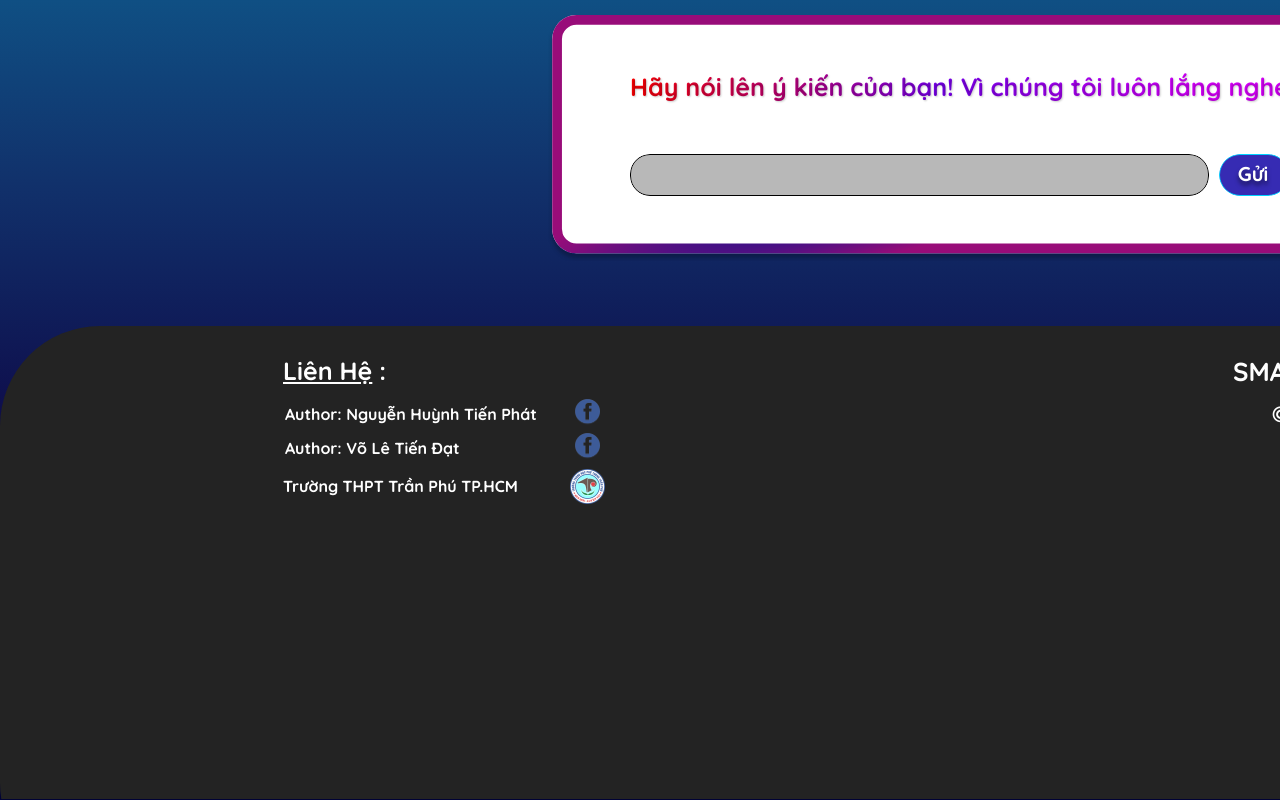
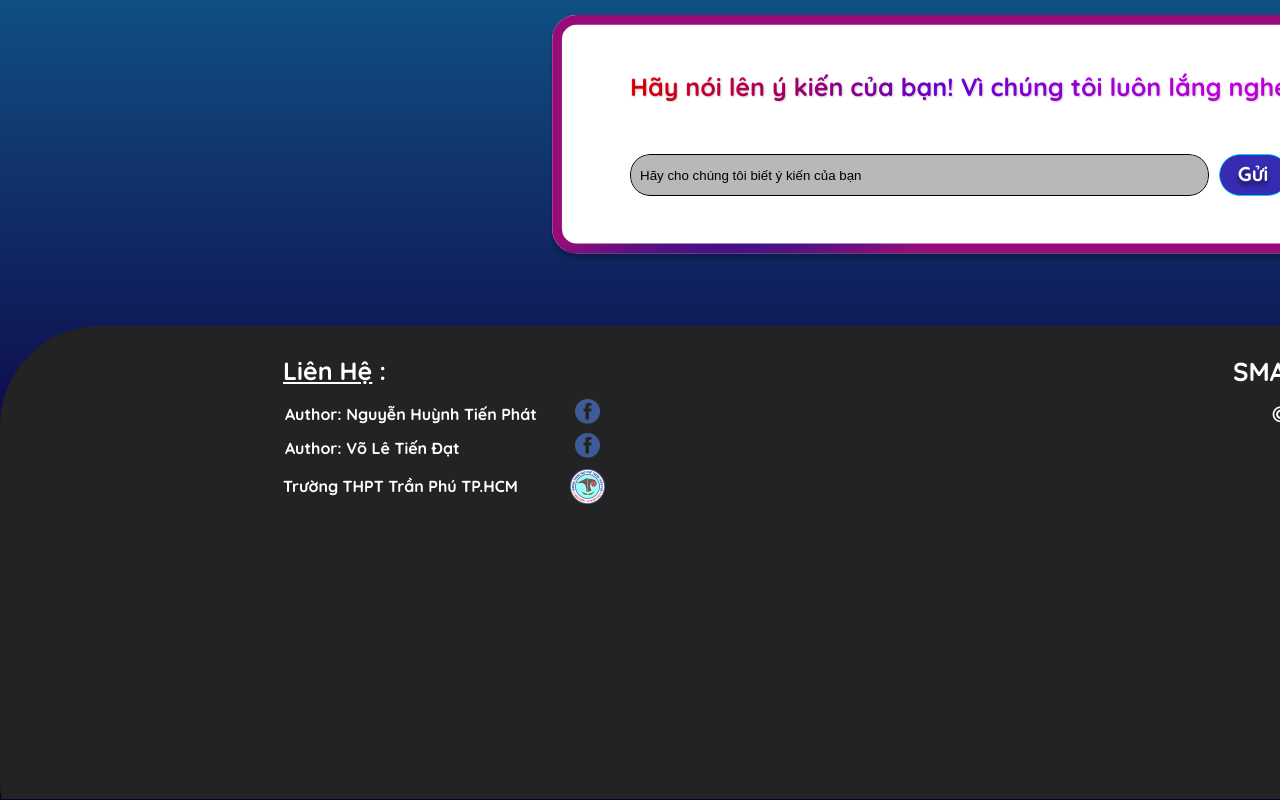
Before and after one commit to Dark-Rhin0/official-information-page, a React (Vite) app: page / in a window 1280 px wide. Shown: the part 2561-3361 px from the top of the page. Built offline with nearby package versions, Linux system fonts and the light colour scheme; a web font is replaced by a local one.

Commit message:
thêm link fb và thêm chức năng gửi góp ý

```diff
--- a/src/components/FrameComponent1.jsx
+++ b/src/components/FrameComponent1.jsx
@@ -30,21 +30,29 @@ const FrameComponent1 = ({ className = "" }) => {
         <b className="absolute top-[0px] left-[0px] text-6xl">
           <span className="[text-decoration:underline]">Liên Hệ</span> :
         </b>
+        <a href="https://www.facebook.com/profile.php?id=100064682389065" target="_blank" rel="noopener noreferrer">
   <img
     className="absolute top-[78px] left-[292px] w-[30px] h-[30.1px] object-cover"
     alt=""
     src="/fblink@2x.png"
   />
+        </a>
+        <a href="https://thpttranphu.hcm.edu.vn/" target="_blank" rel="noopener noreferrer">
   <img
     className="absolute top-[114px] left-[287px] w-[35px] h-[35px] object-cover"
     alt=""
     src="/removebgai-1721144744017-1@2x.png"
   />
+</a>
+
+        <a href="https://www.facebook.com/tienphat.nguyen.5209000" target="_blank" rel="noopener noreferrer">
   <img
     className="absolute top-[44px] left-[292px] w-[30px] h-[30.1px] object-cover"
     alt=""
     src="/fblink@2x.png"
   />
+        </a>
+
       </div>
     </div>
   );
--- /dev/null
+++ b/src/components/KhungGopY.css
@@ -0,0 +1,15 @@
+.feedback-input {
+    width: 559px; /* Điều chỉnh chiều rộng */
+    height: 22px; /* Điều chỉnh chiều cao */
+    background-color: rgba(177, 177, 177, 0.7);
+    border: 2px solid transparent;
+    transition: box-shadow 0.3s ease-in-out;
+  }
+
+  .feedback-input:focus {
+    box-shadow: 0 0 0 2px #007bff; /* Viền xanh dương khi nhấp vào */
+    outline: none;
+  }
+.feedback-input::placeholder {
+color: #000000; /* Màu chữ placeholder */
+}
--- a/src/components/KhungGopY.jsx
+++ b/src/components/KhungGopY.jsx
@@ -1,8 +1,21 @@
 import Property1Default from "./Property1Default";
 import HyNiLnKinCaBnV from "./HyNiLnKinCaBnV";
 import PropTypes from "prop-types";
+import { useState } from "react";
+import "./KhungGopY.css"; // Import the CSS file
 
 const KhungGopY = ({ className = "" }) => {
+  const [feedback, setFeedback] = useState("");
+
+  // Hàm để xóa nội dung trường nhập liệu
+  const clearFeedback = () => {
+    setFeedback("");
+  };
+
+  const handleFeedbackChange = (e) => {
+    setFeedback(e.target.value);
+  };
+
   return (
     <div
       className={`absolute top-[2576px] left-[539px] w-[842px] h-[246px] text-center text-6xl font-quicksand ${className}`}
@@ -16,6 +29,7 @@ const KhungGopY = ({ className = "" }) => {
         property1DefaultPosition="absolute"
         property1DefaultTop="139px"
         property1DefaultLeft="680px"
+        onClick={clearFeedback} // Truyền hàm xóa nội dung
       />
       <img
         className="absolute top-[139px] left-[91px] rounded-xl w-[579px] h-[42px]"
@@ -24,6 +38,13 @@ const KhungGopY = ({ className = "" }) => {
         id="info"
       />
       <HyNiLnKinCaBnV />
+      <input
+        type="text"
+        className="feedback-input absolute top-[139px] left-[91px] rounded-xl p-2 bg-transparent outline-none text-black"
+        value={feedback}
+        onChange={handleFeedbackChange}
+        placeholder="Hãy cho chúng tôi biết ý kiến của bạn"
+      />
     </div>
   );
 };
--- a/src/components/Navbar.jsx
+++ b/src/components/Navbar.jsx
@@ -20,9 +20,13 @@ const Navbar = () => {
         };
     }, []);
 
+    const handleLogoClick = () => {
+        window.location.reload();
+    };
+
     return (
         <nav className={`navbar ${isScrolled ? 'scrolled' : ''}`}>
-            <div className="navbar-logo">
+            <div className="navbar-logo" onClick={handleLogoClick}>
                 <img src="./public/logo-0-nn-2@2x.png" alt="Logo" />
                 <span>Smartgram</span>
             </div>
@@ -31,7 +35,7 @@ const Navbar = () => {
                 <li><a href="#features">Tính năng</a></li>
                 <li><a href="#feedback">Góp Ý</a></li>
                 <li><a href="#info">Thông Tin</a></li>
-                <li><a href="#login" className="login-button">log in</a></li>
+                <li><a href="http://localhost:5000" target='_blank' className="login-button">log in</a></li>
             </ul>
         </nav>
     );
--- a/src/components/Property1Default.jsx
+++ b/src/components/Property1Default.jsx
@@ -1,11 +1,12 @@
-import { useMemo } from "react";
+import React, { useMemo } from "react";
 import PropTypes from "prop-types";
 
 const Property1Default = ({
   className = "",
-  property1DefaultPosition,
-  property1DefaultTop,
-  property1DefaultLeft,
+  property1DefaultPosition = "absolute",
+  property1DefaultTop = "0px",
+  property1DefaultLeft = "0px",
+  onClick, // Hàm xử lý khi nhấn nút
 }) => {
   const property1DefaultStyle = useMemo(() => {
     return {
@@ -14,6 +15,11 @@ const Property1Default = ({
       left: property1DefaultLeft,
     };
   }, [property1DefaultPosition, property1DefaultTop, property1DefaultLeft]);
+
+  const handleClick = () => {
+    alert('Cảm ơn vì những đóng góp của bạn!'); // Hiển thị thông báo khi nhấp vào nút
+    if (onClick) onClick(); // Gọi hàm xóa nội dung nếu có
+  };
 
   return (
     <div
@@ -25,7 +31,11 @@ const Property1Default = ({
         alt=""
         src="/rectangle-5.svg"
       />
-      <b className="absolute h-[71.43%] w-[51.43%] top-[16.67%] left-[22.86%] inline-block [text-shadow:0px_4px_4px_rgba(0,_0,_0,_0.5)]" id="feedback">
+      <b
+        className="absolute h-[71.43%] w-[51.43%] top-[16.67%] left-[22.86%] inline-block [text-shadow:0px_4px_4px_rgba(0,_0,_0,_0.5)] cursor-pointer"
+        id="feedback"
+        onClick={handleClick} // Gán sự kiện onClick cho nút
+      >
         Gửi
       </b>
     </div>
@@ -36,9 +46,12 @@ Property1Default.propTypes = {
   className: PropTypes.string,
 
   /** Style props */
-  property1DefaultPosition: PropTypes.any,
-  property1DefaultTop: PropTypes.any,
-  property1DefaultLeft: PropTypes.any,
+  property1DefaultPosition: PropTypes.string,
+  property1DefaultTop: PropTypes.string,
+  property1DefaultLeft: PropTypes.string,
+
+  /** Prop để xử lý nhấp chuột */
+  onClick: PropTypes.func,
 };
 
 export default Property1Default;
```
Also changed, not shown: package.json (line endings or trailing spaces). Lines whose indentation alone changed are shown as unchanged.
